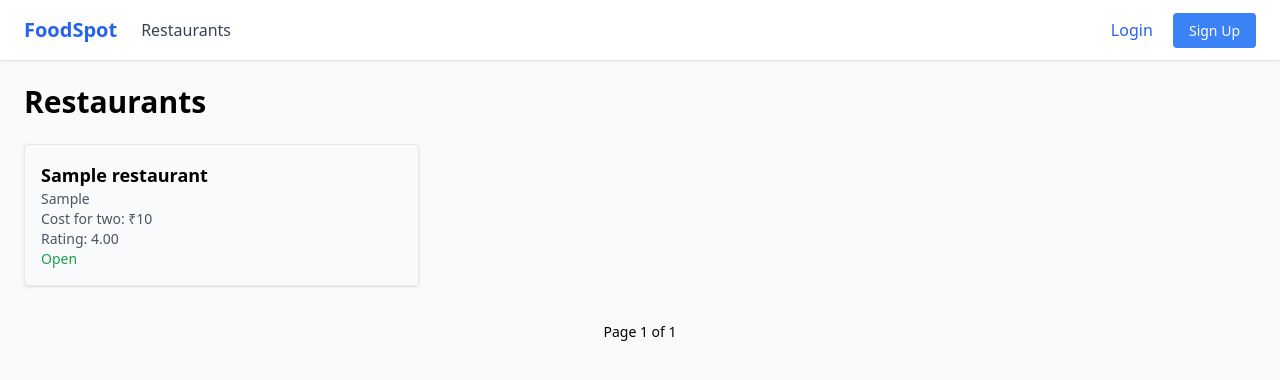
After one commit to swetha580/foodspot-django, a Django app: page /restaurants/ in a window 1280 px wide. The commit adds this page. Shown: the top 380 px of the page. Run offline with Django 5.2, Linux system fonts and the light colour scheme; tables that the repository leaves empty hold one stand-in row (values such as "Sample post"); some libraries are stand-ins or nearby versions.

Commit message:
Add paginated restaurant list view

```diff
--- /dev/null
+++ b/app/templates/app/restaurant_list.html
@@ -0,0 +1,37 @@
+{% extends "base.html" %}
+
+{% block content %}
+<h1 class="text-3xl font-bold mb-6">Restaurants</h1>
+
+<div class="grid grid-cols-1 sm:grid-cols-2 lg:grid-cols-3 gap-6">
+    {% for restaurant in page_obj %}
+    <div class="border border-gray-200 rounded shadow p-4">
+        <h2 class="text-lg font-semibold">{{ restaurant.name }}</h2>
+        <p class="text-sm text-gray-600">{{ restaurant.city }}</p>
+        <p class="text-sm text-gray-600">Cost for two: ₹{{ restaurant.cost_for_two }}</p>
+        <p class="text-sm text-gray-600">Rating: {{ restaurant.average_rating }}</p>
+        <p class="text-sm">
+            {% if restaurant.is_open %}
+                <span class="text-green-600 font-medium">Open</span>
+            {% else %}
+                <span class="text-red-600 font-medium">Closed</span>
+            {% endif %}
+        </p>
+    </div>
+    {% empty %}
+    <p class="text-gray-500">No restaurants found.</p>
+    {% endfor %}
+</div>
+
+<div class="flex justify-center mt-8 space-x-2">
+    {% if page_obj.has_previous %}
+        <a href="?page={{ page_obj.previous_page_number }}" class="px-3 py-1 border rounded text-sm">Previous</a>
+    {% endif %}
+
+    <span class="px-3 py-1 text-sm">Page {{ page_obj.number }} of {{ page_obj.paginator.num_pages }}</span>
+
+    {% if page_obj.has_next %}
+        <a href="?page={{ page_obj.next_page_number }}" class="px-3 py-1 border rounded text-sm">Next</a>
+    {% endif %}
+</div>
+{% endblock %}
--- a/app/urls.py
+++ b/app/urls.py
@@ -1,7 +1,6 @@
 from django.urls import path
 from django.contrib.auth import views as auth_views
-from app.views import home, SignUpView
-
+from app.views import home, SignUpView, restaurant_list
 urlpatterns = [
     path('home/', home, name='home'),
     path('signup/', SignUpView.as_view(), name='signup'),
@@ -23,4 +22,5 @@ urlpatterns = [
     path('reset/done/', auth_views.PasswordResetCompleteView.as_view(
         template_name='app/password_reset_complete.html'
     ), name='password_reset_complete'),
+    path('restaurants/', restaurant_list, name='restaurant_list'),
 ]
--- a/app/views/__init__.py
+++ b/app/views/__init__.py
@@ -1,2 +1,3 @@
 from .home_views import home
 from .auth_views import SignUpView
+from .restaurant_views import restaurant_list
--- /dev/null
+++ b/app/views/restaurant_views.py
@@ -0,0 +1,11 @@
+from django.core.paginator import Paginator
+from django.shortcuts import render
+from app.models import Restaurant
+
+
+def restaurant_list(request):
+    restaurants = Restaurant.objects.all().order_by('name')
+    paginator = Paginator(restaurants, 9)
+    page_number = request.GET.get('page')
+    page_obj = paginator.get_page(page_number)
+    return render(request, 'app/restaurant_list.html', {'page_obj': page_obj})
--- a/templates/base.html
+++ b/templates/base.html
@@ -7,7 +7,10 @@
 </head>
 <body class="bg-gray-50 min-h-screen">
     <header class="bg-white shadow px-6 py-4 flex justify-between items-center">
-        <a href="{% url 'home' %}" class="text-xl font-bold text-blue-600">FoodSpot</a>
+        <div class="flex items-center space-x-6">
+            <a href="{% url 'home' %}" class="text-xl font-bold text-blue-600">FoodSpot</a>
+            <a href="{% url 'restaurant_list' %}" class="text-gray-700 hover:text-blue-600">Restaurants</a>
+        </div>
         <div>
             {% if user.is_authenticated %}
                 <span class="text-gray-700 mr-4">Hi, {{ user.username }}</span>
```
